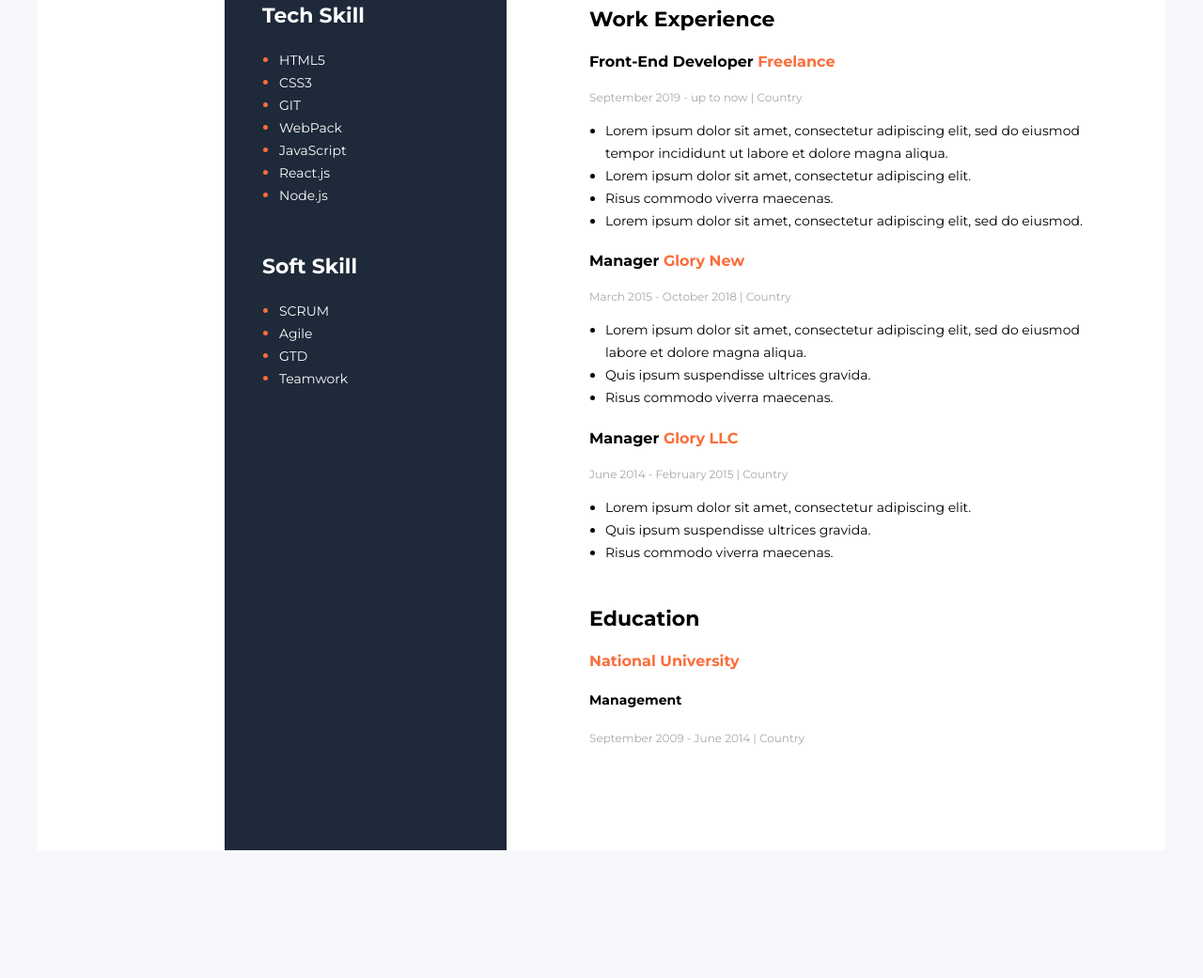
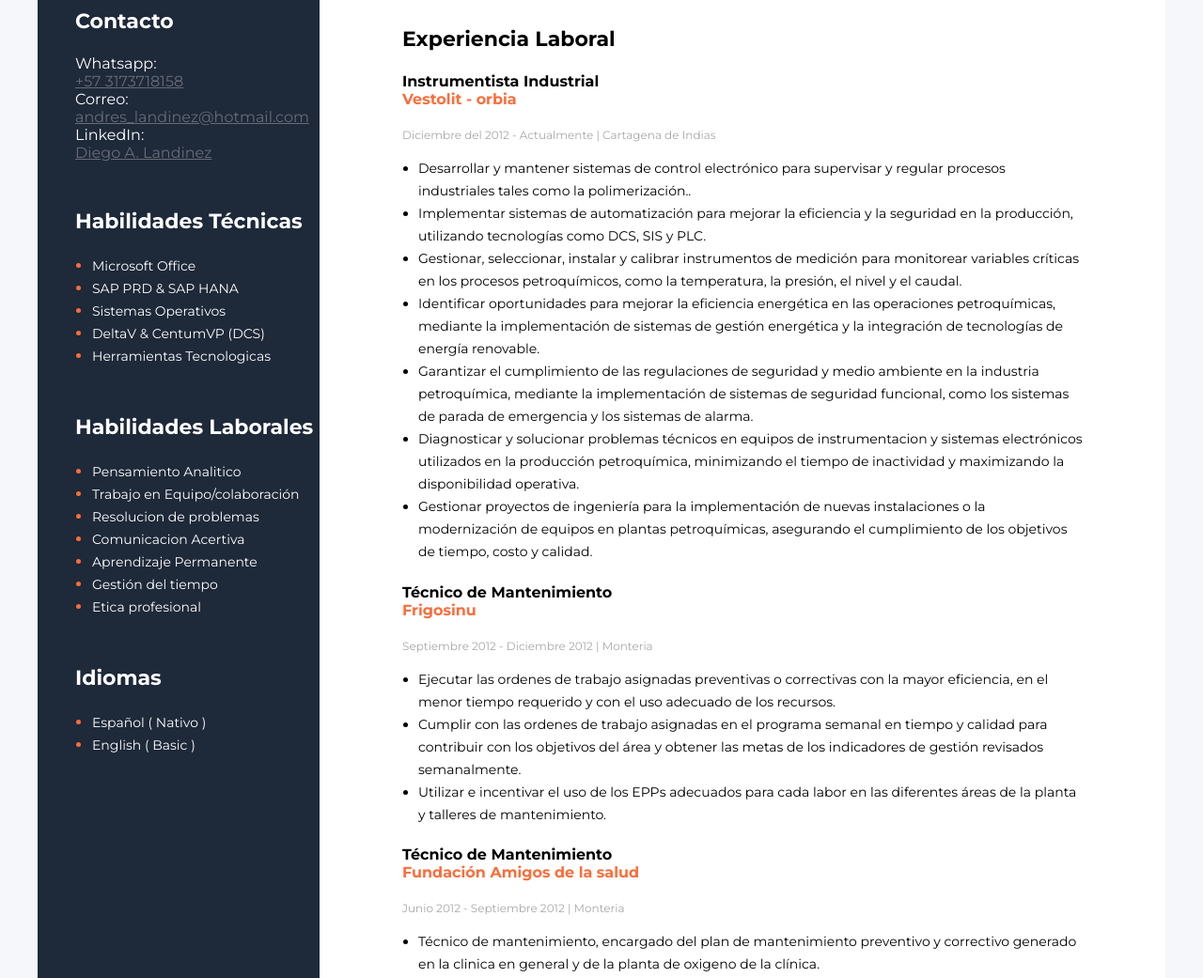
Before and after one commit to AndresLandinez/CV, a plain HTML site: page index.html in a window 1280 px wide. Shown: the part 593-1634 px from the top of the page at 94% size. Before the commit the page ends 1538 px from the top, so only its background shows below. Drawn offline with Linux system fonts and the light colour scheme.

Commit message:
Update 2024 for Industry

```diff
--- a/index.html
+++ b/index.html
@@ -4,7 +4,7 @@
     <meta charset="UTF-8">
     <meta http-equiv="X-UA-Compatible" content="IE=edge">
     <meta name="viewport" content="width=device-width, initial-scale=1.0">
-    <title>Andres Landinez</title>
+    <title>Andres_Landinez</title>
     <link rel="stylesheet" href="CSS/styles.css">
     <link rel="stylesheet" href="https://fonts.googleapis.com/css2?family=Montserrat:ital,wght@0,300;0,400;0,700;1,300;1,700&display=swap">
 </head>
@@ -15,11 +15,14 @@
         <div class="informacion-principal">
             <!--Descripcion presentación-->
             <div class="descripcion">
-                <h2 class="backend">BackEnd Developer</h2>
-                <h1 class="name">Andres Landinez</h1>
-                <p class="letras-descripcion">Me caracterizo por ser una persona responsable y comprometida, con gran motivacion para mejorar mis habilidades y seguir creciendo profesionalmente. confio en mis habilidades y mi capacidad para resolver los problemas que se puedan presentar. </p>
+
+                <h1 class="name">Diego Andres<br>Landinez Parra</h1>
+                <h2 class="backend">Ingeniero Electrónico <br>Tecnólogo en Mantenimiento Electrónico e Instrumental Industrial</h2>
+                <p class="letras-descripcion">Ingeniero electrónico e Instrumentista industrial con experiencia en confiabilidad, desarrollo y mantenimiento de sistemas electrónicos y equipos industriales. Con experiencia en la implementación de soluciones innovadoras para mejorar la eficiencia operativa y optimizar los procesos de producción. Habilidad demostrada en la resolución de problemas y gestión de proyectos. Apasionado por la tecnología y comprometido con la excelencia en el trabajo en equipo. </p>
             </div>
+
             <!--Proyectos-->
+            <!--
             <div class="proyectos">
                 <h3 class="titulos-descripcion">Projects</h3>
                 <ol class="lista-proyectos">
@@ -40,112 +43,137 @@
                     </li>
                 </ol>
             </div>
-            <div class="experiencia-laboral">
+            -->
+            <div class="Experiencia-laboral">
                 <!--Experiencia Laboral-->
-                <h3 class="titulos-descripcion">Work Experience</h3>
+                <h3 class="titulos-descripcion">Experiencia Laboral</h3>
                 <!--Empresa Numero 1-->
                 <div class="empresa1">
-                    <h4 class="puesto">Front-End Developer <span class="orange">Freelance</span> </h4>
-                    <p class="fechas">September 2019 - up to now   |   Country</p>
+                    <h4 class="puesto">Instrumentista Industrial <br> <span class="orange">Vestolit - orbia</span> </h4>
+                    <p class="fechas">Diciembre del 2012 - Actualmente   |   Cartagena de Indias</p>
                     <ul class="funciones-puesto">
                         <li>
-                            Lorem ipsum dolor sit amet, consectetur adipiscing elit, sed do eiusmod tempor incididunt ut labore et dolore magna aliqua.
+                            Desarrollar y mantener sistemas de control electrónico para supervisar y regular procesos industriales tales como la polimerización..
                         </li>
                         <li>
-                            Lorem ipsum dolor sit amet, consectetur adipiscing elit.
+                            Implementar sistemas de automatización para mejorar la eficiencia y la seguridad en la producción, utilizando tecnologías como DCS, SIS y PLC.
                         </li>
                         <li>
-                            Risus commodo viverra maecenas.
+                            Gestionar, seleccionar, instalar y calibrar instrumentos de medición para monitorear variables críticas en los procesos petroquímicos, como la temperatura, la presión, el nivel y el caudal.
                         </li>
                         <li>
-                            Lorem ipsum dolor sit amet, consectetur adipiscing elit, sed do eiusmod.
+                            Identificar oportunidades para mejorar la eficiencia energética en las operaciones petroquímicas, mediante la implementación de sistemas de gestión energética y la integración de tecnologías de energía renovable.
+                        </li>
+                        <li>
+                            Garantizar el cumplimiento de las regulaciones de seguridad y medio ambiente en la industria petroquímica, mediante la implementación de sistemas de seguridad funcional, como los sistemas de parada de emergencia y los sistemas de alarma.
+                        </li>
+                        <li>
+                            Diagnosticar y solucionar problemas técnicos en equipos de instrumentacion y sistemas electrónicos utilizados en la producción petroquímica, minimizando el tiempo de inactividad y maximizando la disponibilidad operativa.
+                        </li>
+                        <li>
+                            Gestionar proyectos de ingeniería para la implementación de nuevas instalaciones o la modernización de equipos en plantas petroquímicas, asegurando el cumplimiento de los objetivos de tiempo, costo y calidad.
                         </li>
                     </ul>
                 </div>
                 <!--Empresa Numero 2-->
                 <div class="empresa2">
-                    <h4 class="puesto">Manager <span class="orange">Glory New </span></h4>
-                    <p class="fechas">March 2015 - October 2018   |   Country</p>
+                    <h4 class="puesto">Técnico de Mantenimiento  <br> <span class="orange">Frigosinu </span></h4>
+                    <p class="fechas">Septiembre 2012 - Diciembre 2012   |   Monteria</p>
                     <ul class="funciones-puesto">
                         <li>
-                            Lorem ipsum dolor sit amet, consectetur adipiscing elit, sed do eiusmod labore et dolore magna aliqua.
+                            Ejecutar las ordenes de trabajo asignadas preventivas o correctivas con la mayor eficiencia, en el menor tiempo requerido y con el uso adecuado de los recursos.
                         </li>
                         <li>
-                            Quis ipsum suspendisse ultrices gravida.
+                            Cumplir con las ordenes de trabajo asignadas en el programa semanal en tiempo y calidad para contribuir con los objetivos del área y obtener las metas de los indicadores de gestión revisados semanalmente.
                         </li>
                         <li>
-                            Risus commodo viverra maecenas.
+                            Utilizar e incentivar el uso de los EPPs adecuados para cada labor en las diferentes áreas de la planta y talleres de mantenimiento.
                         </li>
                     </ul>
                 </div>
                 <!--Empresa Numero 3-->
                 <div class="empresa3">
-                    <h4 class="puesto">Manager <span class="orange">Glory LLC</span> </h4>
-                    <p class="fechas">June 2014 - February 2015   |   Country</p>
+                    <h4 class="puesto">Técnico de Mantenimiento <br> <span class="orange">Fundación Amigos de la salud</span> </h4>
+                    <p class="fechas">Junio 2012 - Septiembre 2012   |   Monteria</p>
                     <ul class="funciones-puesto">
                         <li>
-                            Lorem ipsum dolor sit amet, consectetur adipiscing elit.
+                            Técnico de mantenimiento, encargado del plan de mantenimiento preventivo y correctivo generado en la clinica en general y de la planta de oxigeno de la clínica.
                         </li>
-                        <li>
-                            Quis ipsum suspendisse ultrices gravida.
-                        </li>
-                        <li>
-                            Risus commodo viverra maecenas.
-                        </li>
+
                     </ul>
                 </div>
 
             </div>
             <div>
                 <!--Educación-->
-                <h3 class="titulos-descripcion">Education</h3>
+                <h3 class="titulos-descripcion">Educación</h3>
                 <div>
-                    <h4 class="U"> <span  class="orange">National University</span></h4>
-                    <h5 class="titulo">Management</h5>
-                    <p class="fechas">September 2009 - June 2014   |   Country</p>
+                    <h4 class="U"> <span  class="orange">Universidad Antonio Nariño</span> <br> <span class="titulo"> Ingeniero Electrónico </span> </h4>
+                    <p class="fechas">September 2017 - Mayo 2021   |   Cartagena de Indias</p>
+                </div>
+                    <h4 class="U"> <span  class="orange">Servicio Nacional de Aprendizaje SENA</span> <br> <span class="titulo">Tecnología en Mantenimiento Electrónico e Instrumental Industrial </span> </h4>
+                    <p class="fechas">Julio 2010 - Marzo 2012   |   Cúcuta - Norte de Santander</p>
+                <div>
+
                 </div>
             </div>
         </div>
+
+
         <aside class="informacion-lateral">
             <!--Informacion lateral-->
-            <img src="./Imagenes/photo.jpg" alt="Mi foto de perfil" width="300">
+            <img src="./Imagenes/foto.jpg" alt="Mi foto de perfil" width="300">
             <!--Contacto-->
             <div class="contacto">
                 <h3 class="titulos-laterales">Contacto</h3>
                 <div>
-                    <span>Movil:</span>
-                    <br>
-                    <a class="num" href="tel:+573173718158">+57 3173718158</a>
+                    <span>Whatsapp:</span><br><a class="num" href="https://api.whatsapp.com/send/?phone=573173718158&text&type=phone_number&app_absent=0">+57 3173718158</a>
                 </div>
                 <div>
-                    <span>Correo:</span>
-                    <br>
-                    <a class="correo" href="mailto:andres_landinez@hotmail.com">andres_landinez@hotmail.com</a>
+                    <span>Correo:</span><br><a class="correo" href="mailto:andres_landinez@hotmail.com">andres_landinez@hotmail.com</a>
+                </div>
+                <div>
+                    <span>LinkedIn:</span><br><a class='correo' href="https://www.linkedin.com/in/dalandinez/" target="_blank"> Diego A. Landinez   </a>
                 </div>
             </div>
             <div class="tecnicas">
                 <!--Habilidades Técnicas-->
-                <h3 class="titulos-laterales">Tech Skill</h3>
+                <h3 class="titulos-laterales">Habilidades Técnicas</h3>
                 <ul class="lista-lateral">
-                    <li> <span class="letras-listas">HTML5      </span> </li>
-                    <li> <span class="letras-listas">CSS3       </span> </li>
-                    <li> <span class="letras-listas">GIT        </span> </li>
-                    <li> <span class="letras-listas">WebPack    </span> </li>
-                    <li> <span class="letras-listas">JavaScript </span> </li>
+                    <li> <span class="letras-listas">Microsoft Office    </span> </li>
+                    <li> <span class="letras-listas">SAP PRD & SAP HANA</span> </li>
+                    <li> <span class="letras-listas">Sistemas Operativos </span> </li>
+                    <li> <span class="letras-listas">DeltaV & CentumVP (DCS)   </span> </li>
+                    <li> <span class="letras-listas">Herramientas Tecnologicas</span> </li>
+                    <!--
                     <li> <span class="letras-listas">React.js   </span> </li>
                     <li> <span class="letras-listas">Node.js    </span> </li>
+                    -->
                 </ul>
             </div>
             <div class="blandas">
                 <!--Soft Skill-->
-                <h3 class="titulos-laterales">Soft Skill</h3>
+                <h3 class="titulos-laterales">Habilidades Laborales</h3>
                 <ul class="lista-lateral">
-                    <li> <span class="letras-listas">SCRUM    </span> </li>
-                    <li> <span class="letras-listas">Agile    </span> </li>
-                    <li> <span class="letras-listas">GTD      </span> </li>
-                    <li> <span class="letras-listas">Teamwork </span> </li>
+                    <li> <span class="letras-listas">Pensamiento Analitico</span> </li>
+                    <li> <span class="letras-listas">Trabajo en Equipo/colaboración</span> </li>
+                    <li> <span class="letras-listas">Resolucion de problemas</span> </li>
+                    <li> <span class="letras-listas">Comunicacion Acertiva</span> </li>
+                    <li> <span class="letras-listas">Aprendizaje Permanente</span></li>
+                    <li> <span class="letras-listas">Gestión del tiempo</span></li>
+                    <li> <span class="letras-listas">Etica profesional</span></li>
                 </ul>
             </div>
+
+            <div class="blandas">
+                <!--Soft Skill-->
+                <h3 class="titulos-laterales">Idiomas</h3>
+                <ul class="lista-lateral">
+                    <li> <span class="letras-listas">Español  ( Nativo )  </span> </li>
+                    <li> <span class="letras-listas">English ( Basic )</span> </li>
+                </ul>
+            </div>
+
         </aside>
     </div>
 </body>
```
